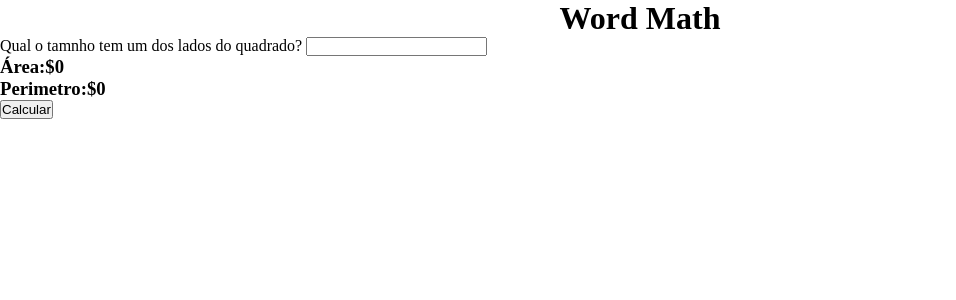
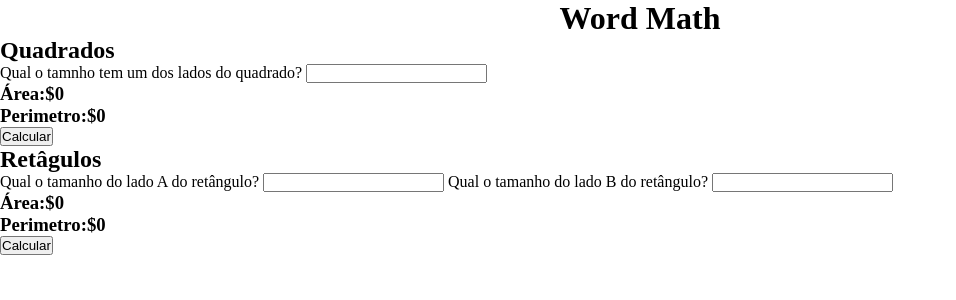
Before and after one commit to Davi-Serrano/Word-Math, a React (Create React App) app: page / in a window 1280 px wide. Shown: the top 300 px of the page, without its empty margins (0-956 px from the left). Built offline with nearby package versions, Linux system fonts and the light colour scheme.

Commit message:
Componets Rectangle terminado

```diff
--- /dev/null
+++ b/src/components/Section/Geometric/Rectangle/index.js
@@ -0,0 +1,37 @@
+import { useState } from "react"
+
+export const Rectangle = () =>{
+
+    const [ area, setArea] = useState(0)
+    const [ perimeter, setPerimeter] = useState(0)
+
+    function CalcRectangle () {
+            const sizeA = document.querySelector("#sizeRectA").value
+            const sizeB = document.querySelector("#sizeRectB").value
+
+            const SizeA = parseInt(sizeA)
+            const SizeB = parseInt(sizeB)
+
+            setArea(SizeA*SizeB)
+            setPerimeter(SizeA*2 + SizeB*2)
+
+
+        }
+
+        console.log(area, perimeter)
+
+    return(
+
+        <div>
+                <h2>Retâgulos</h2>
+                <label> Qual o tamanho do lado A do retângulo? </label>
+                <input type="number" min="1" id="sizeRectA" />
+                <label> Qual o tamanho do lado B do retângulo? </label>
+                <input type="number" min="1" id="sizeRectB" />
+                <h3>Área:${area}</h3>
+                <h3>Perimetro:${perimeter} </h3>
+                <button onClick={CalcRectangle}>Calcular</button>
+
+        </div>
+
+    )}
--- a/src/components/Section/Geometric/Square/index.js
+++ b/src/components/Section/Geometric/Square/index.js
@@ -20,7 +20,7 @@ export const Square = () =>{
     return(
 
         <div>
-
+                <h2>Quadrados</h2>
                 <label> Qual o tamnho tem um dos lados do quadrado? </label>
                 <input type="number" min="1" id="size" />
                 <h3>Área:${area}</h3>
--- a/src/components/Section/index.js
+++ b/src/components/Section/index.js
@@ -1,8 +1,12 @@
 import { Square } from "./Geometric/Square"
+import { Rectangle } from "./Geometric/Rectangle"
 
 export const Section = () =>{
 
     return(
+        <div>
         <Square />
+        <Rectangle />
+        </div>
         )
     }
```
